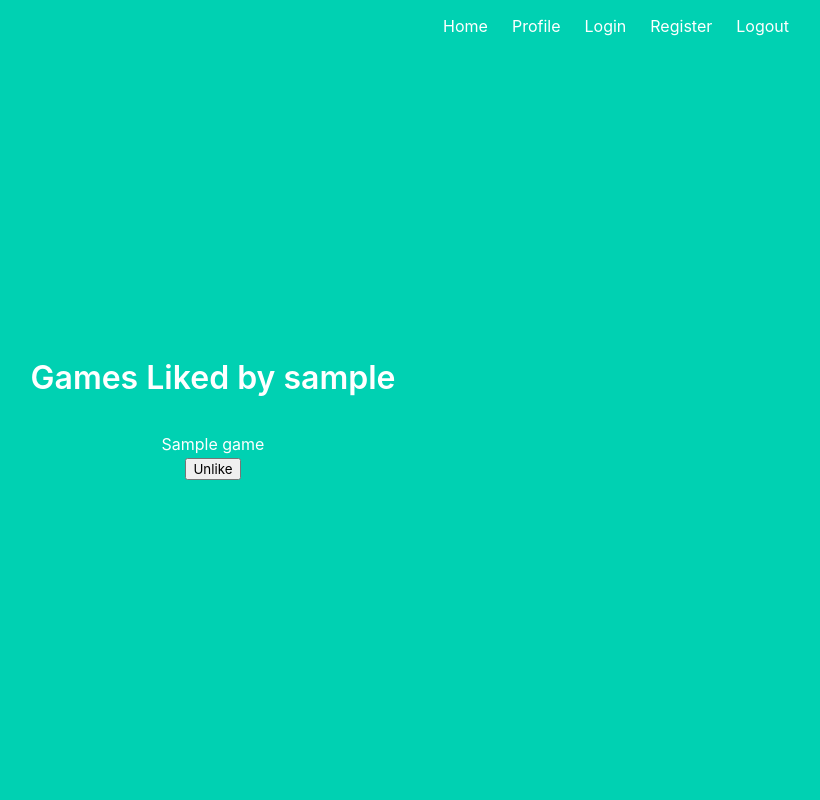
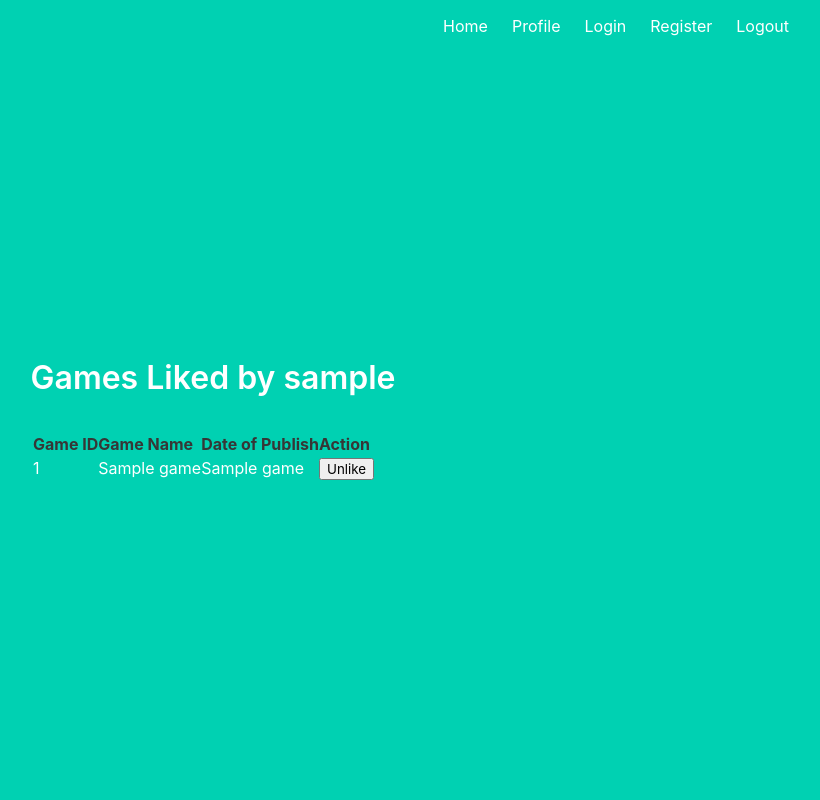
Before and after one commit to zhenweigc/COMS4111_Project, a Flask app: template templates/liked-games.html in a window 1280 px wide. Shown: the whole page, without its empty margins (427-1247 px from the left). Run offline with Flask 3, Linux system fonts and the light colour scheme; the template is opened without the code that fills it: most values are stand-ins (such as "Sample title", 1, 10 or a date in 2020); parts of the project's set-up code (start-up, migrations or seed data) failed here and were passed over.

Commit message:
Implemnted liked-games page and 'unlike' function.

```diff
--- a/server.py
+++ b/server.py
@@ -71,6 +71,26 @@
     Column('username', String, primary_key = True),
     Column('salt', String),
     Column('pw', String),
+)
+
+user_liked_game = Table(
+    'user_liked_game',
+    metadata,
+    Column('username', String, primary_key = True),
+    Column('game_id', String, primary_key = True),
+)
+
+games = Table(
+    'game',
+    metadata,
+    Column('game_id', String, primary_key = True),
+    Column('name', String, nullable=False),
+    Column('release_date', Date),
+    Column('description', String),
+    Column('type', String, nullable=False),
+    Column('media_rating', Float),
+    Column('price', Float),
+    Column('age_restriction', Integer),
 )
 
 @app.before_request
@@ -313,13 +333,41 @@
 def info():
     return render_template('info.html');
 
-@app.route('/liked-games', methods=['GET', 'POST'])
+@app.route('/liked-games', methods=['GET'])
 def game_liked():
     if session.get('username') is None:
         flash('You have not logged in.', 'error');
         return redirect('info');
     else:
-        return render_template('liked-games.html');
+        fetched_games = g.conn.execute(text('select game_id from user_liked_game where username = :usn'),
+                {'usn' : session.get('username')}).fetchone();
+        if fetched_games is None:
+            return render_template('liked-games.html', username = session.get('username'), games_liked = None);
+        else:
+            fetched_games = g.conn.execute(text('select game_id from user_liked_game where username = :usn'),
+                    {'usn' : session.get('username')});
+
+            raw_list = [i for i in fetched_games];
+            lst = [];
+            for r in raw_list:
+                game_info = g.conn.execute(text('select game_id, name, Date(release_date) from game where game_id = :gid'),
+                        {'gid' : r[0]}).fetchone();
+                tmp = [game_info[0], game_info[1], game_info[2]];
+                lst.append(tmp);
+
+            return render_template('liked-games.html', username = session.get('username'), games_liked = lst);
+
+@app.route('/unlike/<id>', methods=['POST'])
+def unlike(id):
+    if session.get('username') is None:
+        flash('You have not logged in.', 'error');
+        return redirect('../info');
+    else:
+        stmt = user_liked_game.delete().where(user_liked_game.c.username == session.get('username')).where(user_liked_game.c.game_id == id);
+        g.conn.execute(stmt);
+        g.conn.commit();
+        return redirect('../liked-games');
+
 
 @app.route('/delete', methods=['GET', 'POST'])
 def delete():
--- a/templates/liked-games.html
+++ b/templates/liked-games.html
@@ -2,20 +2,36 @@
 
 {% block content %}
 <h1 class="title">
- Games Liked by {{username}}
+    Games Liked by {{username}}
 </h1>
 <div class="column is-4 is-offset-4">
     {% if games_liked %}
-        <ul>
-        {% for game in games_liked %}
-            <li>{{ game.title }}</li>
-            <form method="POST" action="/unlike/{{ game.id }}">
-                <input type="submit" value="Unlike">
-            </form>
-        {% endfor %}
-        </ul>
+        <table>
+            <thead>
+                <tr>
+                    <th>Game ID</th>
+                    <th>Game Name</th>
+                    <th>Date of Publish</th>
+                    <th>Action</th>
+                </tr>
+            </thead>
+            <tbody>
+                {% for game in games_liked %}
+                    <tr>
+                        <td>{{ game[0] }}</td>
+                        <td>{{ game[1] }}</td>
+                        <td>{{ game[2] }}</td>
+                        <td>
+                            <form method="POST" action="/unlike/{{ game[0] }}">
+                                <input type="submit" value="Unlike">
+                            </form>
+                        </td>
+                    </tr>
+                {% endfor %}
+            </tbody>
+        </table>
     {% else %}
-        <p>No games liked yet.</p>
+        <p>You have not liked any games yet.</p>
     {% endif %}
 </div>
 {% endblock %}
```
